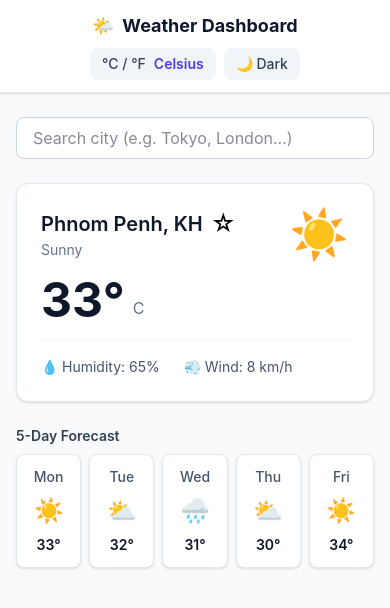
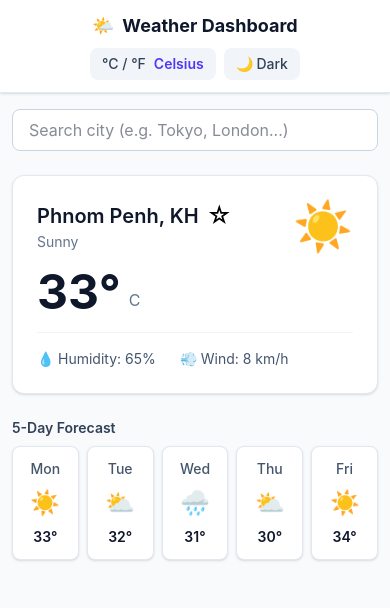
Before and after one commit to sieve-dev-sudo/weather-dashboard, a React (Vite) app: page / in a window 390 px wide. Shown: the top 608 px of the page. Built offline with nearby package versions, Linux system fonts and the light colour scheme.

Commit message:
style: adjust Layout padding for mobile

```diff
--- a/src/components/Layout.jsx
+++ b/src/components/Layout.jsx
@@ -9,7 +9,7 @@
         isDark={isDark}
         onToggleDark={onToggleDark}
       />
-      <main className="max-w-4xl mx-auto px-4 py-6">
+      <main className="max-w-4xl mx-auto px-3 sm:px-4 py-4 sm:py-6">
         {children}
       </main>
     </div>
```
